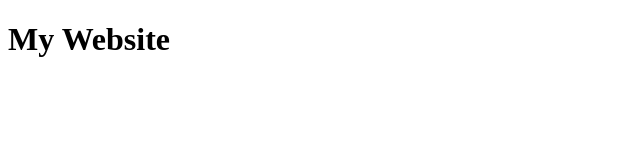
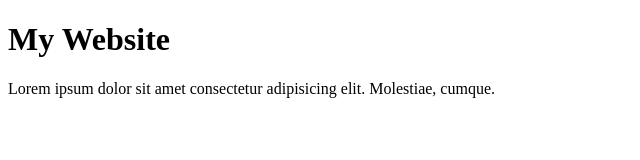
Before and after one commit to ahmedsh3ikh123-debug/Project-2, a plain HTML site: page index.html in a window 1280 px wide. Shown: the whole page, without its empty margins (0-640 px from the left). Drawn offline with Linux system fonts and the light colour scheme.

Commit message:
editing both index.html and readme.md

```diff
--- a/index.html
+++ b/index.html
@@ -11,6 +11,7 @@
     <header>
         <h1>My Website</h1>
     </header>
+    <main>Lorem ipsum dolor sit amet consectetur adipisicing elit. Molestiae, cumque.</main>
 </body>
 
 </html>
```
Also changed, not shown: 1 other file.
